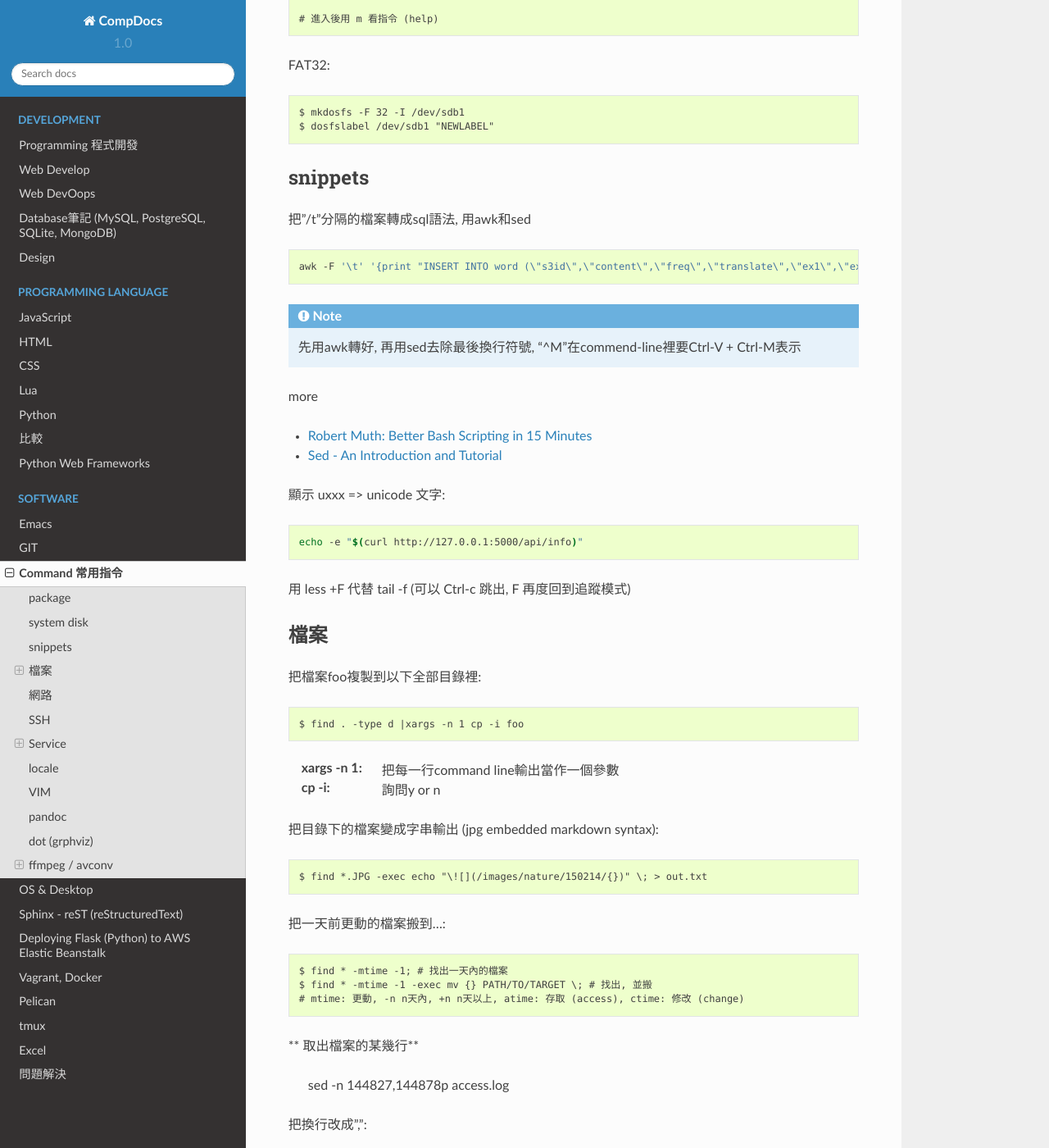
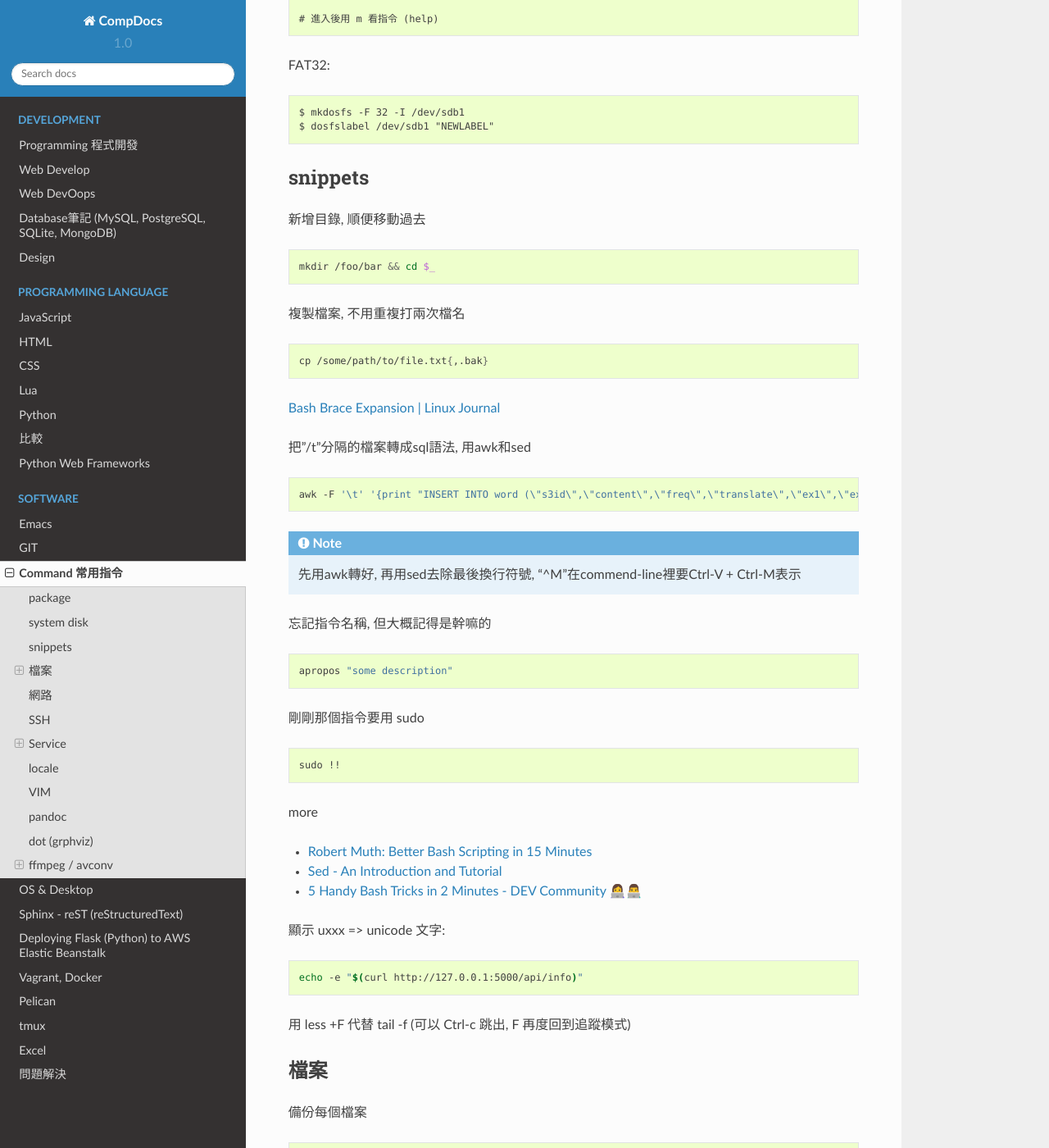
Before and after one commit to moogoo78/comp.suhen.org, a Sphinx documentation site: the page built from docs/source/command_line.rst, in a window 1280 px wide and 1400 px high, scrolled down 899 px. Shown: the whole window at 82% size. Built offline with Sphinx 7.4.7 and the Read the Docs theme 2.0.0, drawn with Linux system fonts in a browser that asks for light colours; some of the changed text lies outside the part shown.

Commit message:
edited source

```diff
--- a/docs/source/command_line.rst
+++ b/docs/source/command_line.rst
@@ -45,6 +45,24 @@ FAT32::
 
 snippets
 -------------
+
+
+新增目錄, 順便移動過去
+
+.. code-block:: bash
+
+    mkdir /foo/bar && cd $_
+
+
+複製檔案, 不用重複打兩次檔名
+
+.. code-block:: bash
+
+    cp /some/path/to/file.txt{,.bak}
+
+`Bash Brace Expansion | Linux Journal <https://www.linuxjournal.com/content/bash-brace-expansion>`__
+
+
 把"/t"分隔的檔案轉成sql語法, 用awk和sed
 
 .. code-block:: bash
@@ -53,12 +71,26 @@ snippets
 
 .. note:: 先用awk轉好, 再用sed去除最後換行符號, "^M"在commend-line裡要Ctrl-V + Ctrl-M表示
 
+忘記指令名稱, 但大概記得是幹嘛的
+
+.. code-block:: bash
+
+    apropos "some description"
+
+
+剛剛那個指令要用 sudo
+
+.. code-block:: bash
+
+    sudo !!
+
+
 more
 
 
 * `Robert Muth: Better Bash Scripting in 15 Minutes <http://robertmuth.blogspot.tw/2012/08/better-bash-scripting-in-15-minutes.html?utm_source=hackernewsletter&utm_medium=email&utm_term=fav>`__
 * `Sed - An Introduction and Tutorial <http://www.grymoire.com/Unix/sed.html?utm_source=hackernewsletter&utm_medium=email&utm_term=code>`__
-
+* `5 Handy Bash Tricks in 2 Minutes - DEV Community 👩‍💻👨‍💻 <https://dev.to/jacobherrington/5-handy-bash-tricks-in-2-minutes-23ph?utm_source=digest_mailer&utm_medium=email&utm_campaign=digest_email>`__
 
 顯示 \uxxx => unicode 文字:
 
@@ -72,6 +104,15 @@ more
 
 檔案
 ---------------
+
+
+備份每個檔案
+
+.. code-block:: bash
+
+    for file in * ; do cp "$file" "$file".bak; done
+
+
 
 把檔案foo複製到以下全部目錄裡::
 
```
Also changed, not shown: other parts of docs/source/command_line.rst (+7 -0 lines), README.md (+6 -0 lines).
